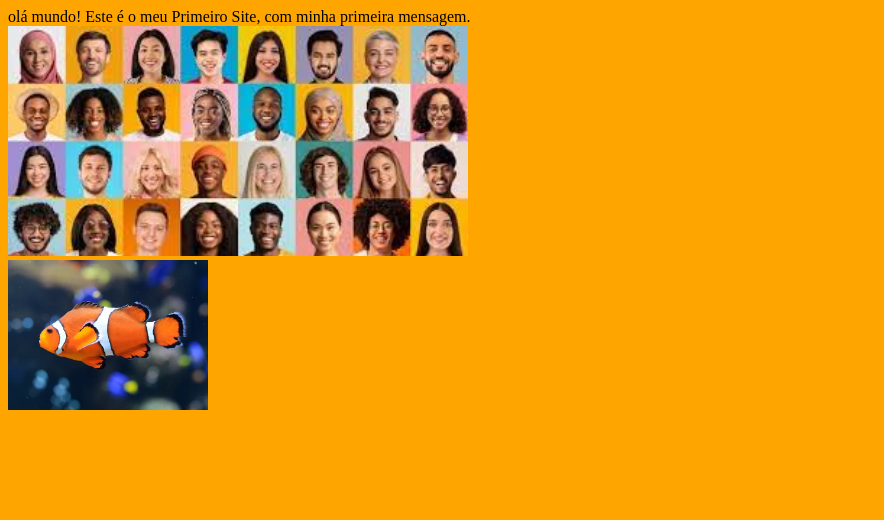
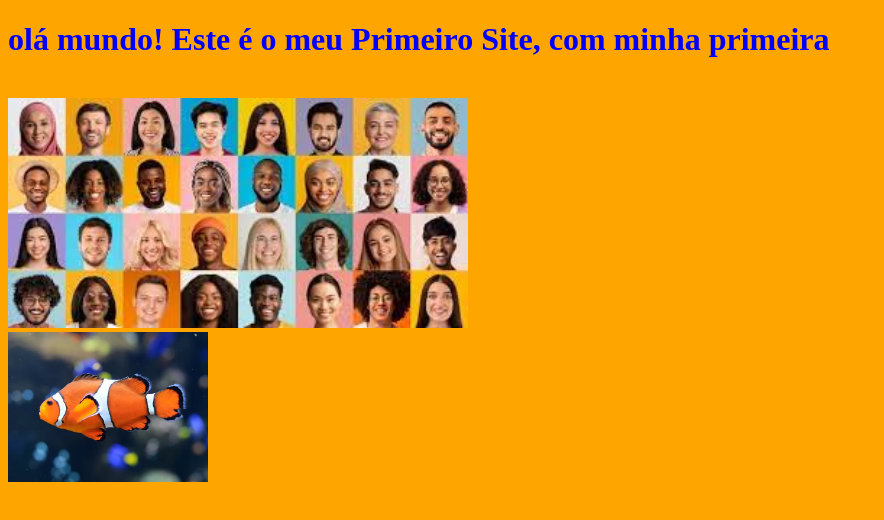
Before and after one commit to DiegoRomeroChaves/exemplogithub1, a plain HTML site: page index.html in a window 1280 px wide. Shown: the whole page, without its empty margins (0-884 px from the left). Drawn offline with Linux system fonts and the light colour scheme.

Commit message:
quarta mensagem

```diff
--- a/index.html
+++ b/index.html
@@ -7,7 +7,7 @@
     <link rel="stylesheet" href="style.css">
 </head>
 <body>
-    olá mundo! Este é o meu Primeiro Site, com minha primeira mensagem.<br>
+    <h1>olá mundo! Este é o meu Primeiro Site, com minha primeira</h1><br>
     <img src="pessoas123.jpg" alt="" width="460px"><br>
     <img src="peixe.jpg" alt="" width="200px">
 </body>
```
